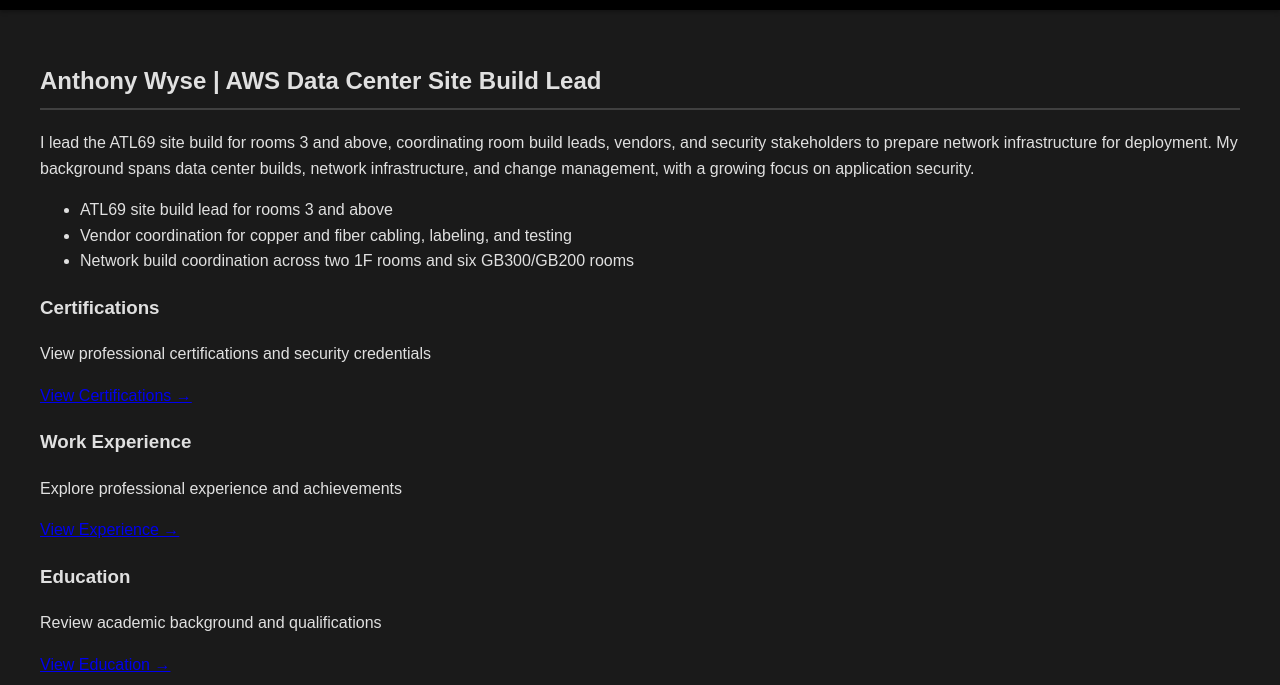
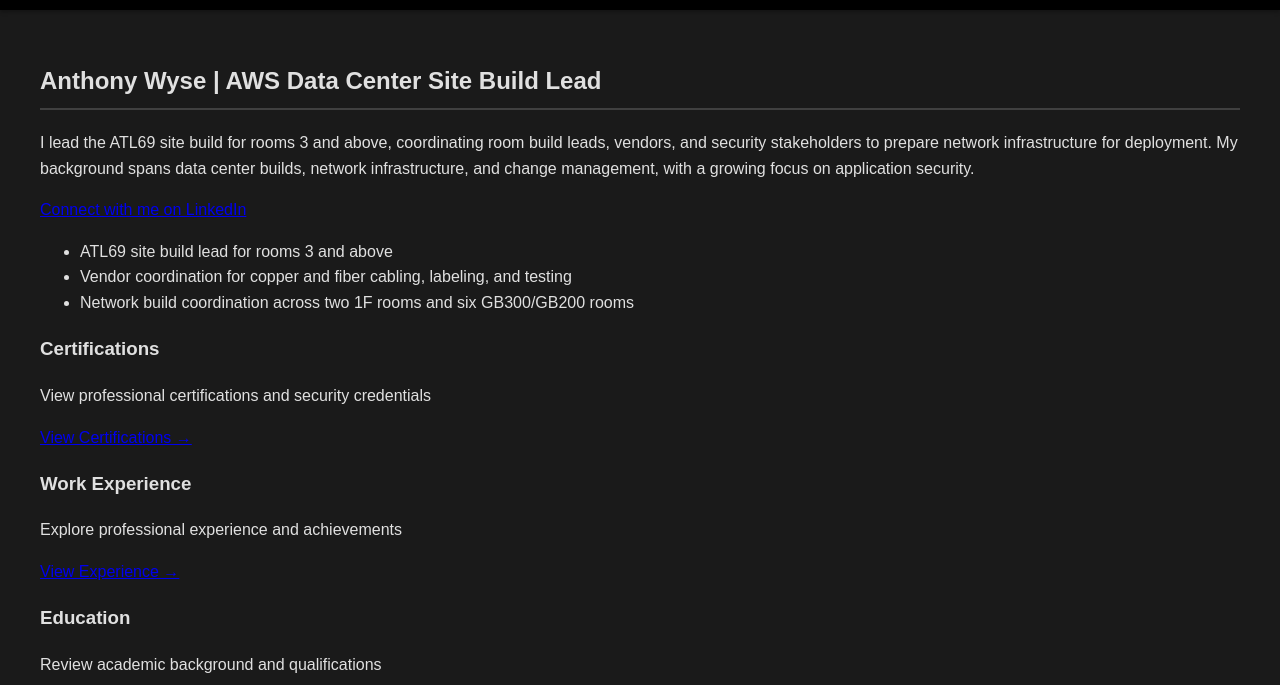
Before and after one commit to Wysestone/wysestone_portfolio, a plain HTML site: page index.html in a window 1280 px wide. Shown: the part 115-800 px from the top of the page. Drawn offline with Linux system fonts and the light colour scheme.

Commit message:
Add Anthony Wyse LinkedIn contact link

```diff
--- a/index.html
+++ b/index.html
@@ -26,6 +26,7 @@
             <h2>Anthony Wyse | AWS Data Center Site Build Lead</h2>
             <div class="intro-content">
                 <p>I lead the ATL69 site build for rooms 3 and above, coordinating room build leads, vendors, and security stakeholders to prepare network infrastructure for deployment. My background spans data center builds, network infrastructure, and change management, with a growing focus on application security.</p>
+                <p><a href="https://www.linkedin.com/in/anthonywyse/">Connect with me on LinkedIn</a></p>
 
                 <div class="quick-stats">
                     <ul>
```
